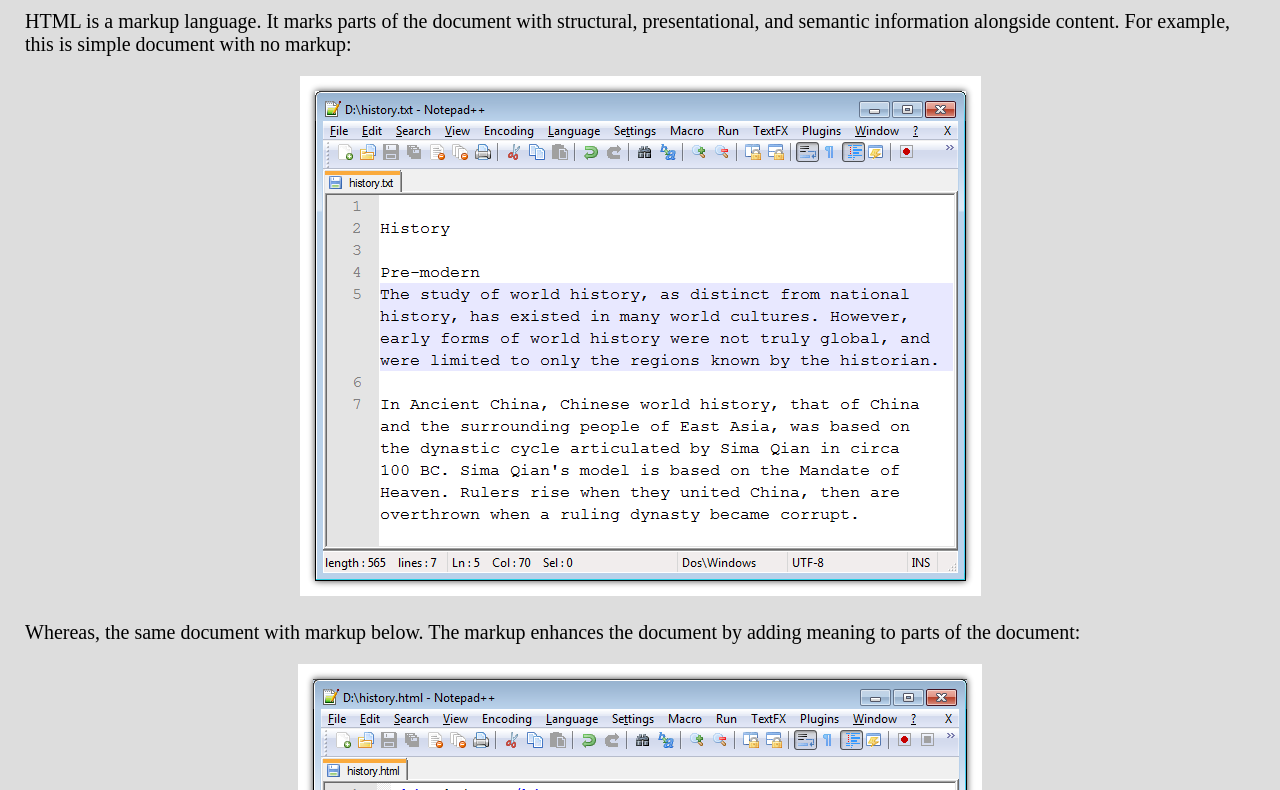
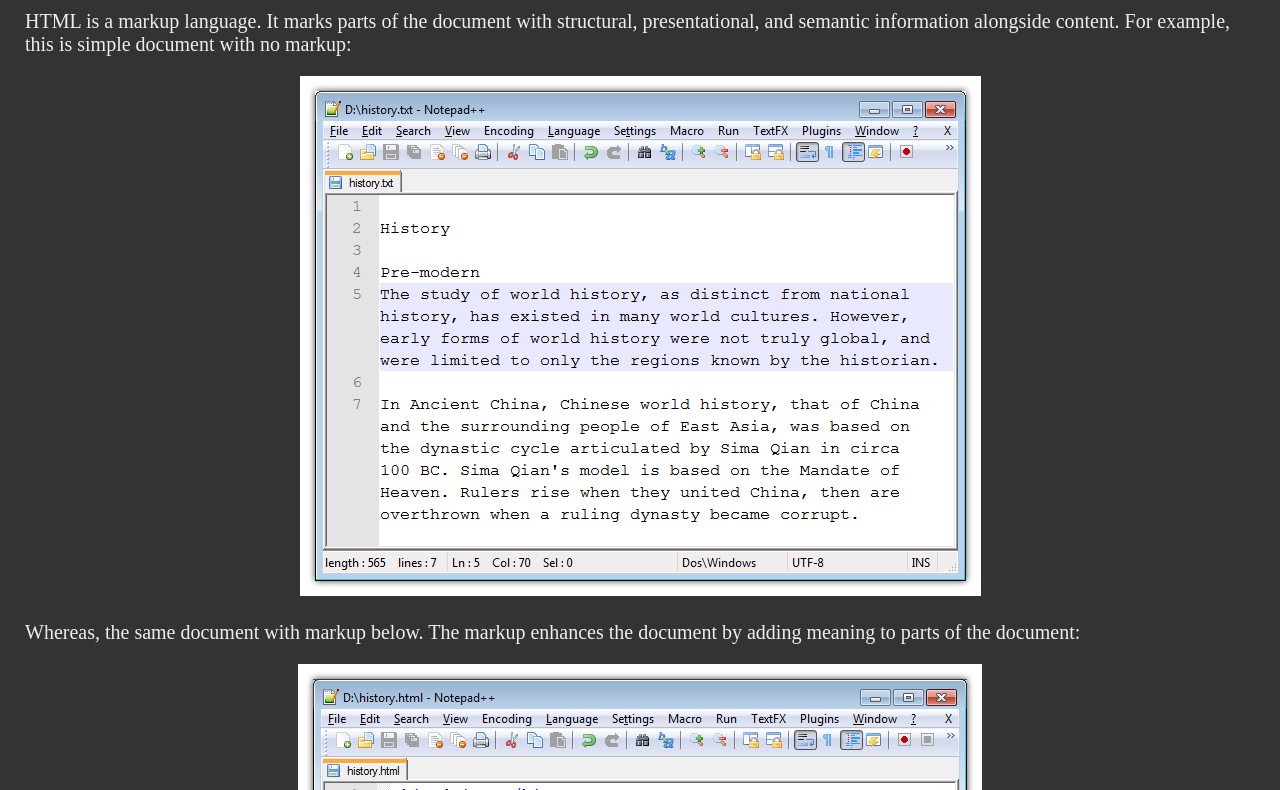
Before and after one commit to Chupakabra0/LAB_WEB, a plain HTML site: page index.html in a window 1280 px wide. Shown: the part 175-965 px from the top of the page. Drawn offline with Linux system fonts and the light colour scheme.

Commit message:
Changed some colors

```diff
--- a/css/style.css
+++ b/css/style.css
@@ -1,6 +1,7 @@
     /* Body style */
     body {
-        background: #DDDDDD;
+        background: #333333;
+        color: #EEEEEE;
         margin: 0px;
         font-size: 20px;
     }
```
